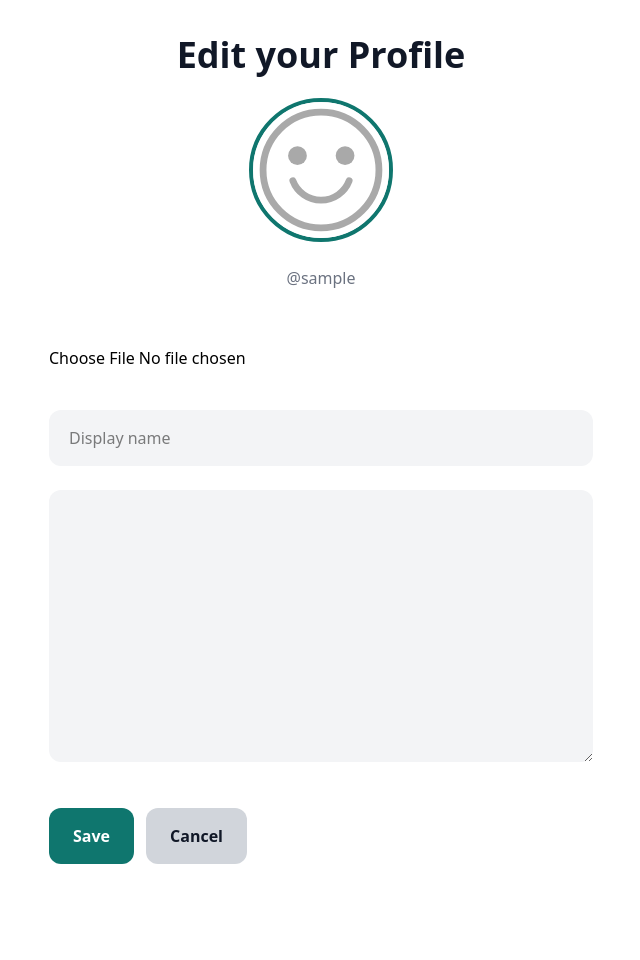
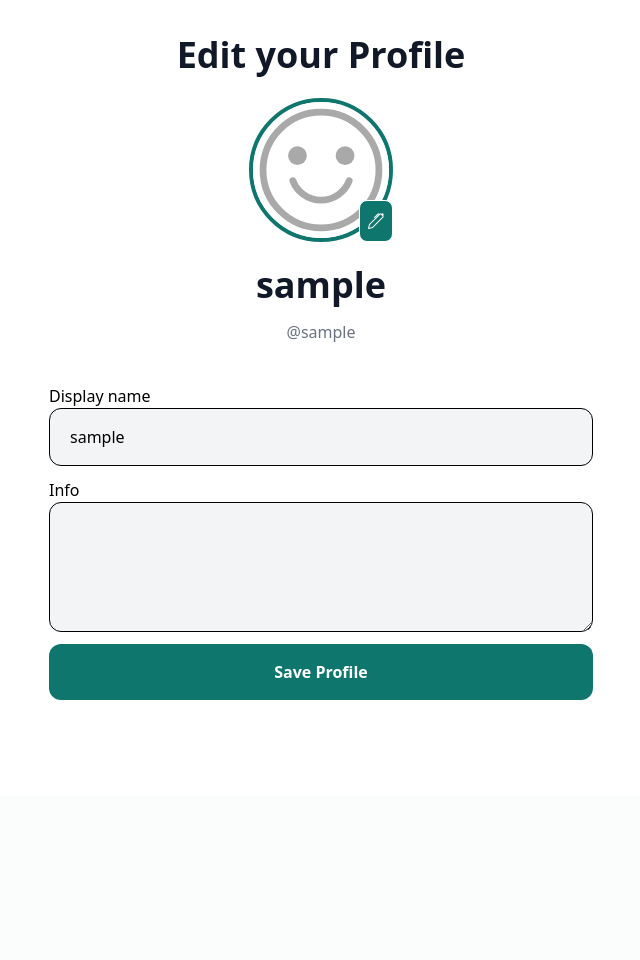
Before and after one commit to EslamKamel89/django-starter, a Django app: page /auth/profile/edit in a window 1280 px wide. Shown: the part 212-1172 px from the top of the page, without its empty margins (319-959 px from the left). After the commit the page ends 912 px from the top, so only its background shows below. Run offline with Django 5.2, Linux system fonts and the light colour scheme; the visitor is signed in with stand-in values (Sample User, id 1); some libraries are stand-ins or nearby versions.

Commit message:
feat(users): enhance profile edit UX with crispy form integration and avatar preview

```diff
--- a/a_users/forms.py
+++ b/a_users/forms.py
@@ -24,8 +24,12 @@ class ProfileForm(forms.ModelForm):
         self.helper.form_method = "POST"
         self.helper.form_class = "space-y-4 max-w-lg mx-auto"
         self.helper.layout = Layout(
-            Field("image", css_class="block w-full"),
-            Field("display_name", css_class=INPUT_STYLES),
+            Field(
+                "image",
+                css_class="hidden",
+                **{"x-on:change": "previewAvatar(event)", "x-ref": "avatarInput"},
+            ),
+            Field("display_name", css_class=INPUT_STYLES, **{"x-model": "displayName"}),
             Field("info", css_class=INPUT_STYLES, rows=4),
             Submit("submit", "Save Profile", css_class=SUBMIT_STYLES),
         )
--- a/a_users/templates/a_users/profile-edit.html
+++ b/a_users/templates/a_users/profile-edit.html
@@ -2,13 +2,26 @@
 {% extends 'layouts/blank.html' %}
 
 {% load crispy_forms_tags %}
+{% block css %}
+
+<style>
+  #div_id_image {
+    display: none;
+  }
+</style>
+{% endblock %}
+
+<!--prettier-ignore-->
 {% block content %}
 
 <div
   class="max-w-xl mx-auto pt-16 px-4"
   x-data="{
     avatarUrl: '{{ user.profile.avatar_url }}',
-    displayName: '{{ user.profile.displayname|default:'' }}',
+    displayName: '{{ user.profile.name|default:'' }}',
+    openFilePicker(){
+        this.$refs.avatarInput.click();
+    },
     previewAvatar(event) {
       const file = event.target.files[0]
       if (file && file.type.includes('image')) {
@@ -21,10 +34,18 @@
 
   <!-- Profile Preview -->
   <div class="flex flex-col items-center text-center mb-10">
-    <img
-      :src="avatarUrl"
-      class="w-36 h-36 rounded-full object-cover border-4 border-primary bg-neutral mb-4"
-    />
+    <div class="relative mb-4">
+      <img
+        :src="avatarUrl"
+        class="w-36 h-36 rounded-full object-cover border-4 border-primary bg-neutral"
+      />
+      <div
+        @click="openFilePicker"
+        class="absolute bottom-0 -right-0 cursor-pointer bg-primary text-white border rounded-lg p-2"
+      >
+        <i class="bi bi-pen"></i>
+      </div>
+    </div>
 
     <div class="max-w-md">
       <h1 x-text="displayName" class="mb-1"></h1>
@@ -34,31 +55,7 @@
 
   <!-- Form -->
   <form method="POST" enctype="multipart/form-data" class="space-y-6">
-    {% csrf_token %}
-
-    <!-- Avatar -->
-    <div>
-      <input type="file" name="avatar" @change="previewAvatar" />
-    </div>
-
-    <!-- Display Name -->
-    <div>
-      <input
-        type="text"
-        name="displayname"
-        id="id_displayname"
-        placeholder="Display name"
-        x-model="displayName"
-      />
-    </div>
-
-    <!-- Other fields -->
-    {{ form.non_field_errors }} {{ form.info }}
-
-    <div class="flex items-center gap-3 pt-4">
-      <button type="submit">Save</button>
-      <a href="{{ request.META.HTTP_REFERER }}" class="button gray"> Cancel </a>
-    </div>
+    {% crispy form %}
   </form>
 </div>
 
--- a/templates/partials/styles.html
+++ b/templates/partials/styles.html
@@ -127,10 +127,6 @@
      FORMS
   --------------------------*/
 
-  label {
-    display: none;
-  }
-
   input,
   textarea {
     width: 100%;
```
Also changed, not shown: a_users/templates/a_users/profile.html (+9 -2 lines).
